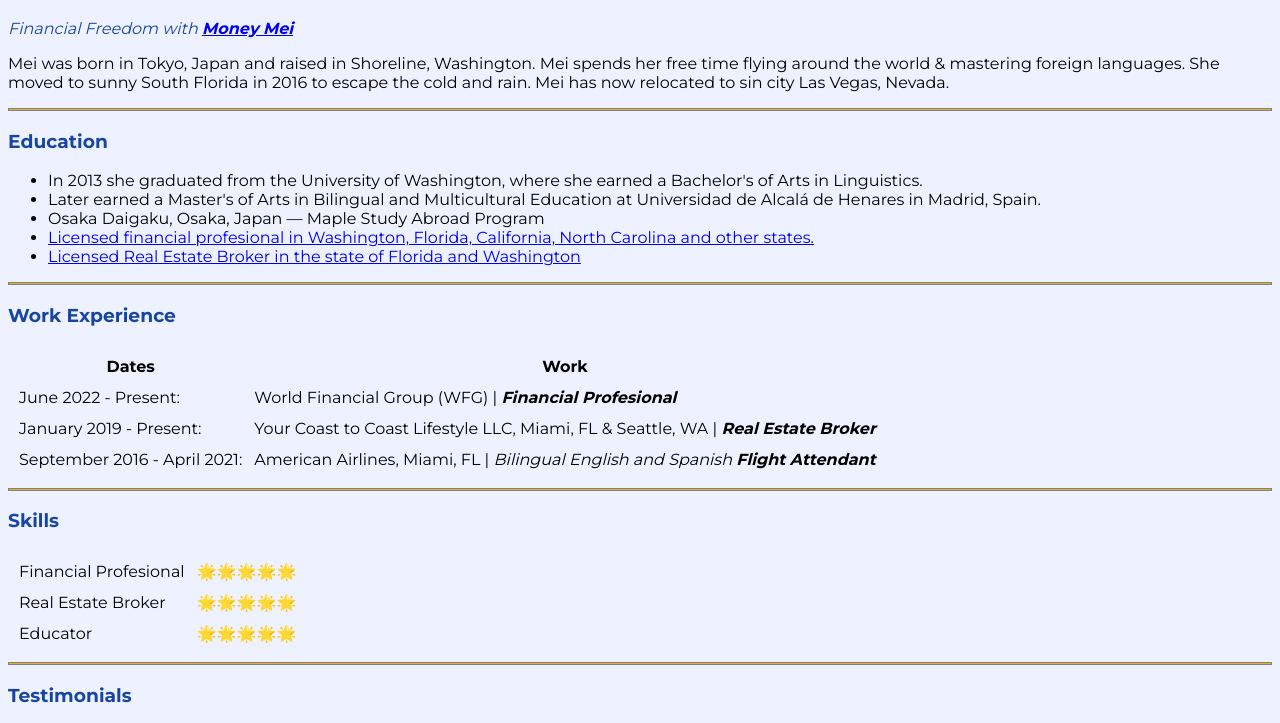
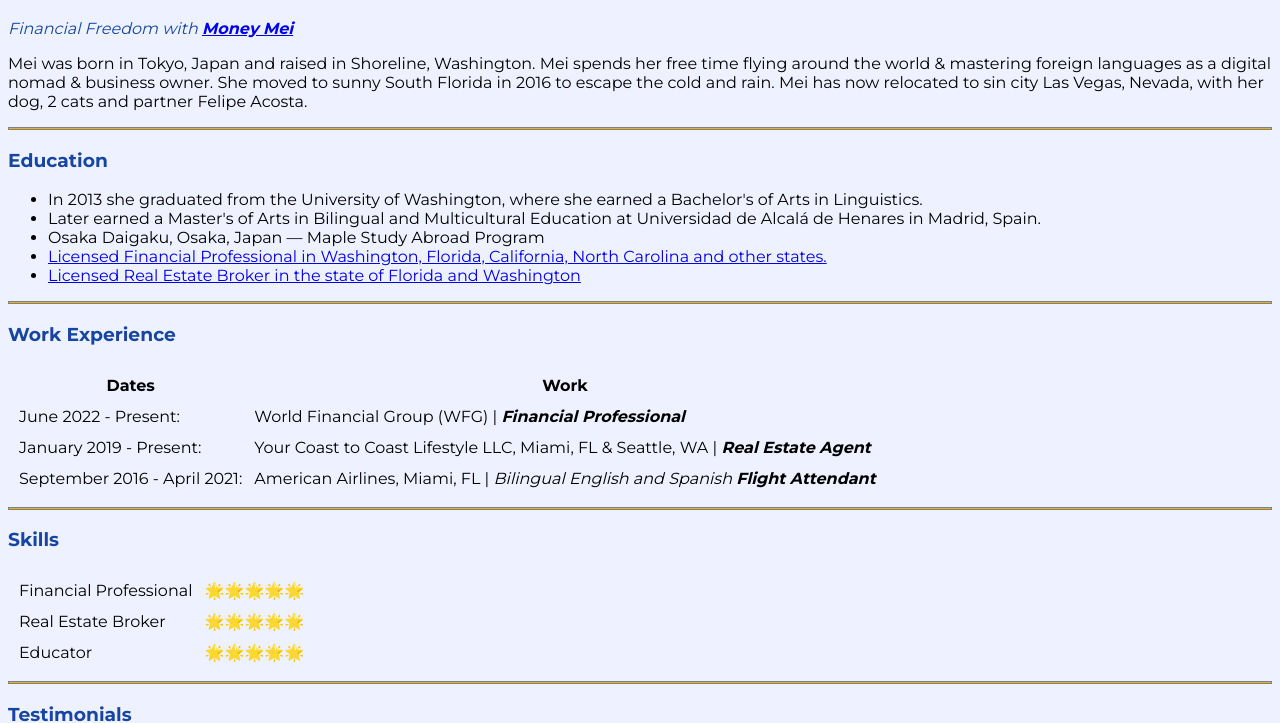
Before and after one commit to MeiSchulz/me, a plain HTML site: page index.html in a window 1280 px wide. Shown: the part 387-1110 px from the top of the page. Drawn offline with Linux system fonts and the light colour scheme; a script that the page names is missing; a web font is replaced by a local one.

Commit message:
Updated line 29, 39 and 53.
lines 39 and 53 Financial Professional added a missing s.
And edit the paragraph on line 29

```diff
--- a/index.html
+++ b/index.html
@@ -27,7 +27,7 @@
     </table>
     <h1>Mei Schulz</h1>
     <p class="p1"><em>Financial Freedom with <strong><a href="https://www.instagram.com/money_mei13/">Money Mei</a></strong></em></p>
-    <p>Mei was born in Tokyo, Japan and raised in Shoreline, Washington. Mei spends her free time flying around the world & mastering foreign languages. She moved to sunny South Florida in 2016 to escape the cold and rain. Mei has now relocated to sin city Las Vegas, Nevada.</p>
+    <p>Mei was born in Tokyo, Japan and raised in Shoreline, Washington. Mei spends her free time flying around the world & mastering foreign languages as a digital nomad & business owner. She moved to sunny South Florida in 2016 to escape the cold and rain. Mei has now relocated to sin city Las Vegas, Nevada, with her dog, 2 cats and partner Felipe Acosta.</p>
     <hr size="3" noshade>
 
         <!-- Eductation Section -->
@@ -36,7 +36,7 @@
 <li>In 2013 she graduated from the University of Washington, where she earned a Bachelor's of Arts in Linguistics.</li>
 <li>Later earned a Master's of Arts in Bilingual and Multicultural Education at Universidad de Alcalá de Henares in Madrid, Spain.</li>
 <li>Osaka Daigaku, Osaka, Japan — Maple Study Abroad Program</li>
-<li><a href="https://agents.worldfinancialgroup.com/mei-ling-schulz">Licensed financial profesional in Washington, Florida, California, North Carolina and other states.</a></li>
+<li><a href="https://agents.worldfinancialgroup.com/mei-ling-schulz">Licensed Financial Professional in Washington, Florida, California, North Carolina and other states.</a></li>
 <li><a href="https://meischulz.exprealty.com/">Licensed Real Estate Broker in the state of Florida and Washington</a></li>
 </ul>
 
@@ -50,11 +50,11 @@
     </tr>
     <tr>
         <td>June 2022 - Present:</td>
-        <td>World Financial Group (WFG) |  <em><strong>Financial Profesional</strong></em></td>
+        <td>World Financial Group (WFG) |  <em><strong>Financial Professional</strong></em></td>
     </tr>
     <tr>
         <td>January 2019 - Present:</td>
-        <td>Your Coast to Coast Lifestyle LLC, Miami, FL & Seattle, WA  |  <em><strong>Real Estate Broker</strong></em></td>
+        <td>Your Coast to Coast Lifestyle LLC, Miami, FL & Seattle, WA  |  <em><strong>Real Estate Agent</strong></em></td>
     </tr>
     <tr>
         <td>September 2016 - April 2021:</td>
@@ -67,7 +67,7 @@
 <h3>Skills</h3>
 <table cellspacing="10">
     <tr>
-        <td>Financial Profesional</td>
+        <td>Financial Professional</td>
         <td>🌟🌟🌟🌟🌟</td>
     </tr>
     <tr>
```
